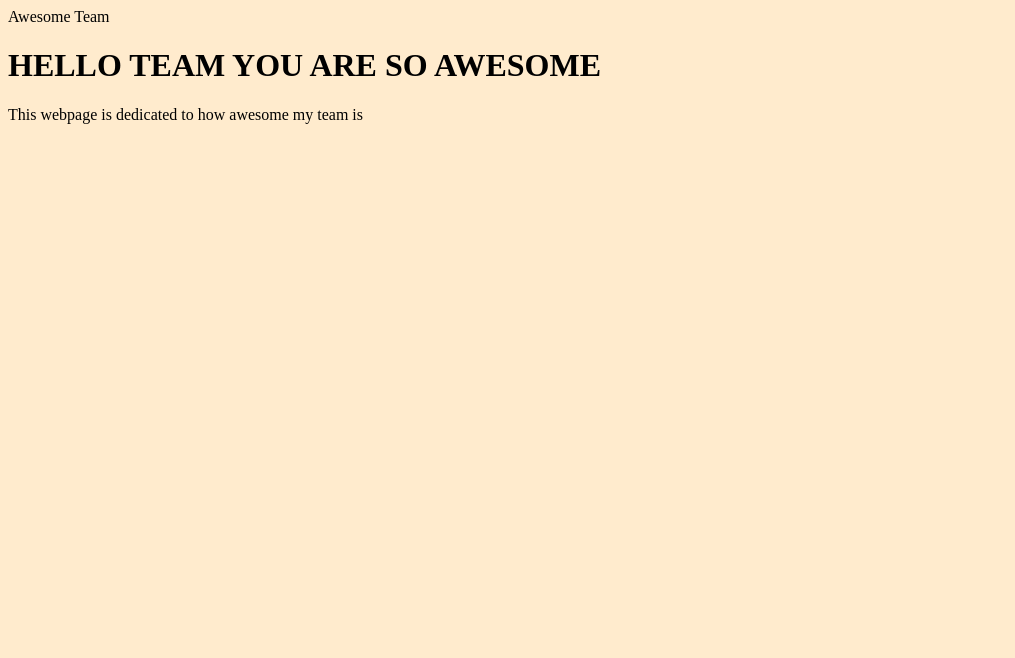
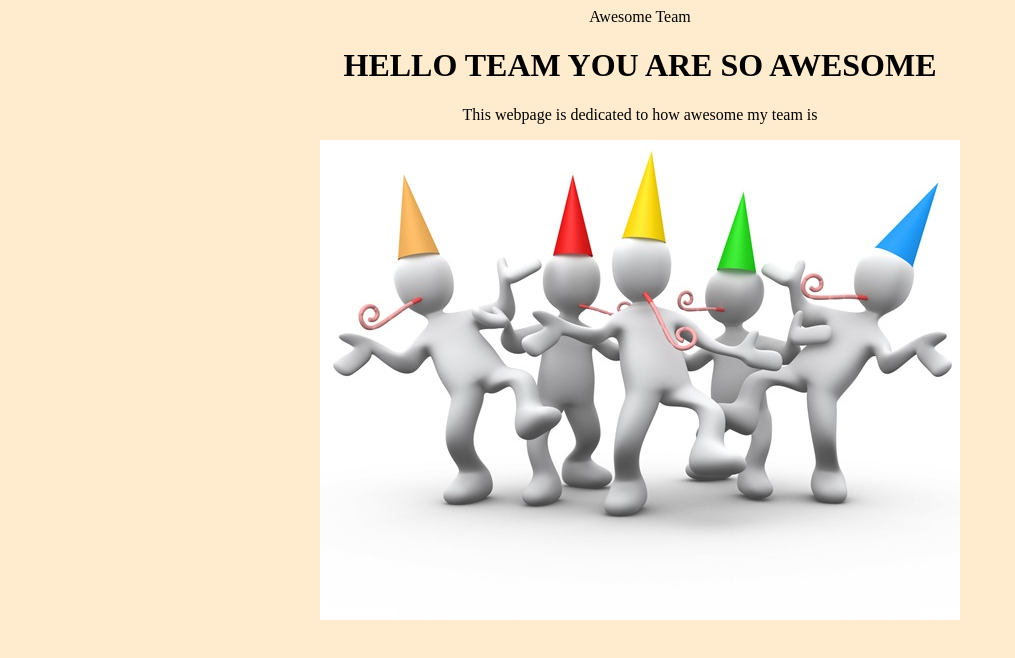
Before and after one commit to aratta-1920658/aratta-1920658.github.io, a plain HTML site: page awesomeTeam.html in a window 1280 px wide. Shown: the whole page, without its empty margins (0-1015 px from the left). Drawn offline with Linux system fonts and the light colour scheme.

Commit message:
Update awesomeTeam.html

```diff
--- a/awesomeTeam.html
+++ b/awesomeTeam.html
@@ -5,12 +5,17 @@
    Awesome Team
 </head>
 
-<body style="background-color: blanchedalmond">
+<body style="background-color: blanchedalmond; text-align: center">
 <h1> HELLO TEAM YOU ARE SO AWESOME
 </h1>
 
    <p>This webpage is  dedicated to how awesome my team is</p>
 
+       <img
+    src="celebrate.png"
+    title="celebrate"
+    />
+
 </body>
 
 </html>
```
